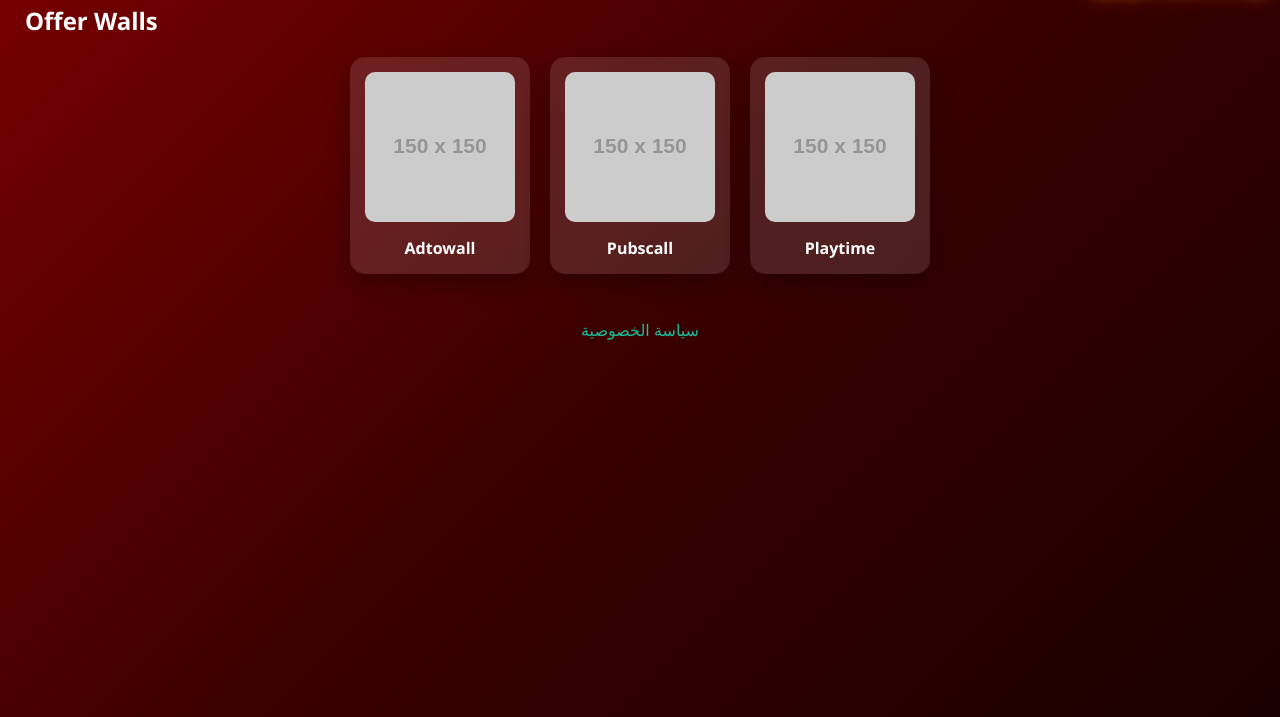
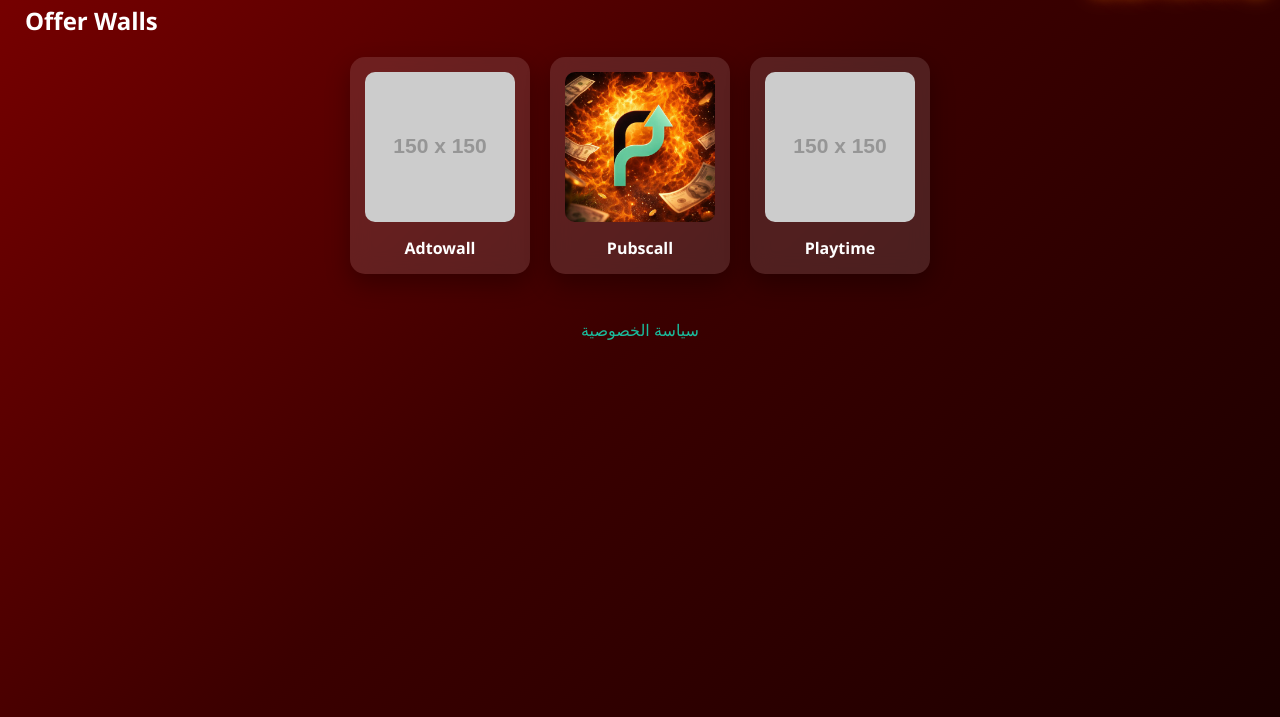
Before and after one commit to sohaybchehaoui/Earnfire, a plain HTML site: page index.html in a window 1280 px wide. Shown: the part 83-800 px from the top of the page. Drawn offline with Linux system fonts and the light colour scheme; sample sign-in values are in the browser's storage; placeholder pictures from the web are drawn by us.

Commit message:
Update index.html

```diff
--- a/index.html
+++ b/index.html
@@ -42,7 +42,7 @@
     </div>
 
     <div class="offer-card">
-      <img src="https://via.placeholder.com/150?text=Pubscall">
+      <img src="IMG_20251223_173841_345.jpg">
       <p>Pubscall</p>
     </div>
 
```
